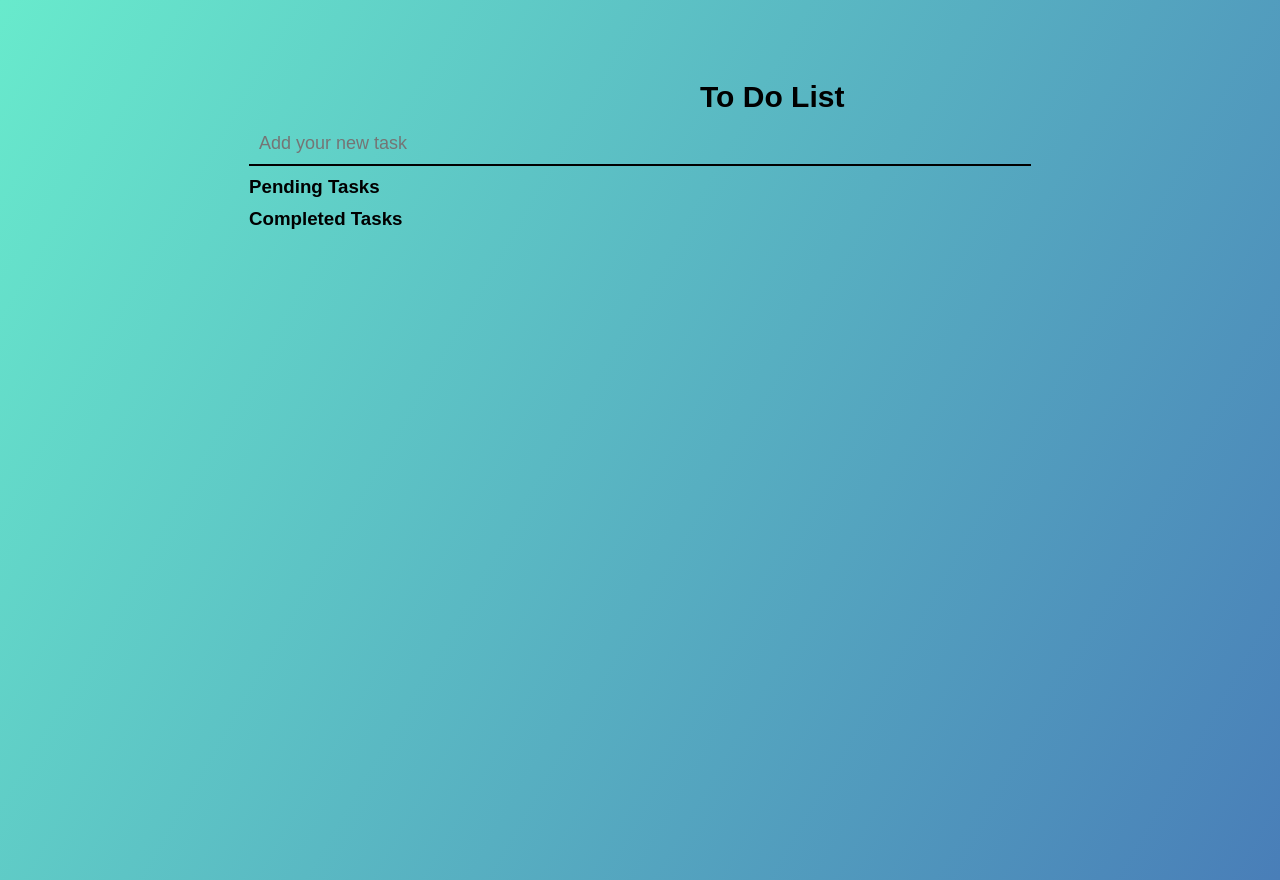
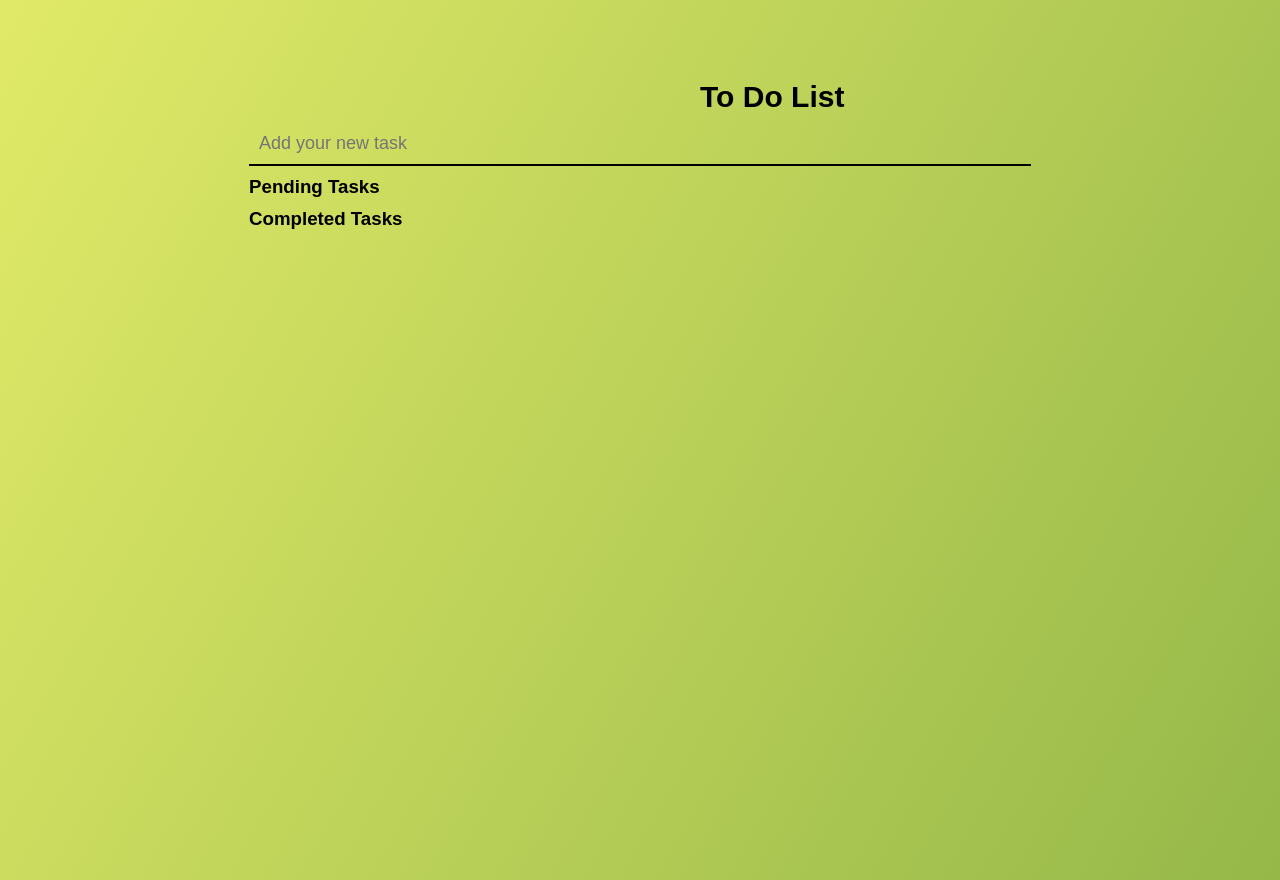
Before and after one commit to jayesh491/OIBSIP, a plain HTML site: page To-do list/index.html in a window 1280 px wide. Drawn offline with nearby package versions, Linux system fonts and the light colour scheme.

Commit message:
changed style

```diff
--- a/To-do list/style.css
+++ b/To-do list/style.css
@@ -6,7 +6,7 @@
 }
 
 body{
-    background-image: linear-gradient(120deg,#68EACC,#497EB8);
+    background-image: linear-gradient(120deg,#e1ea68,#95b849);
     min-height: 100vh;
 }
 
```
